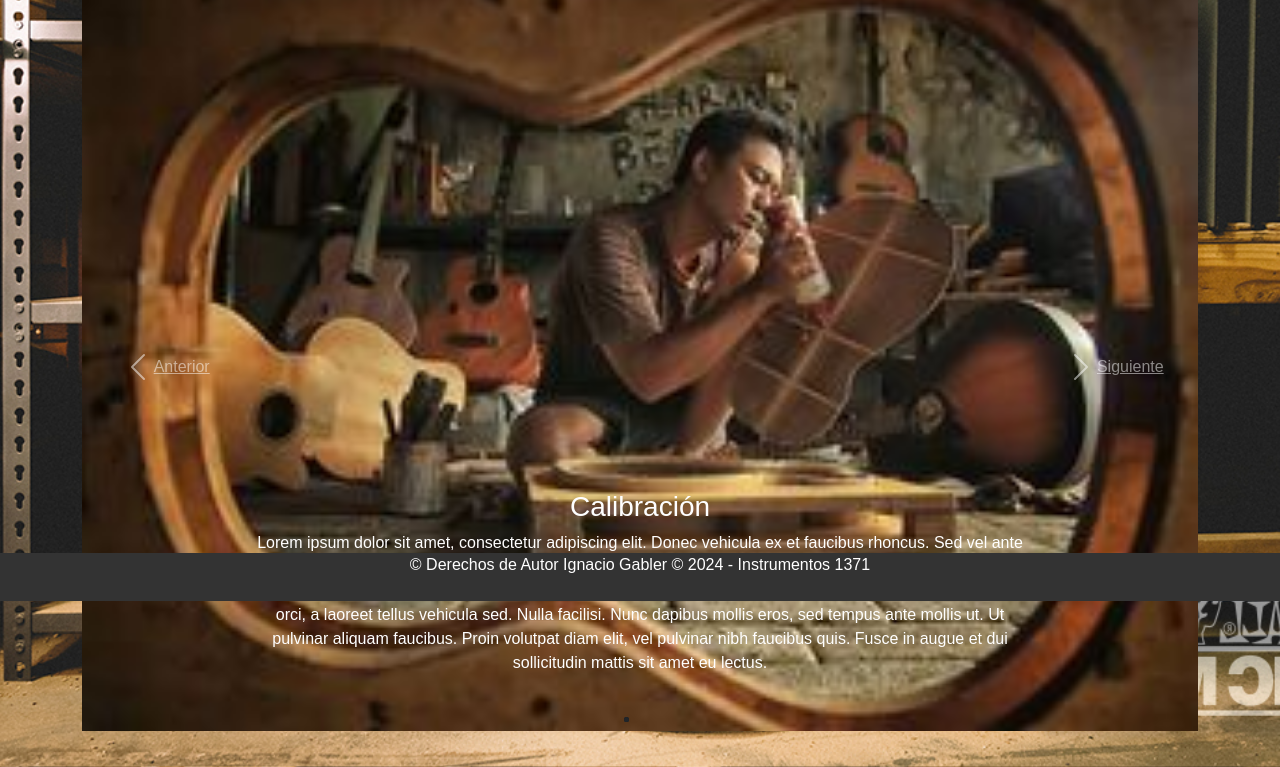
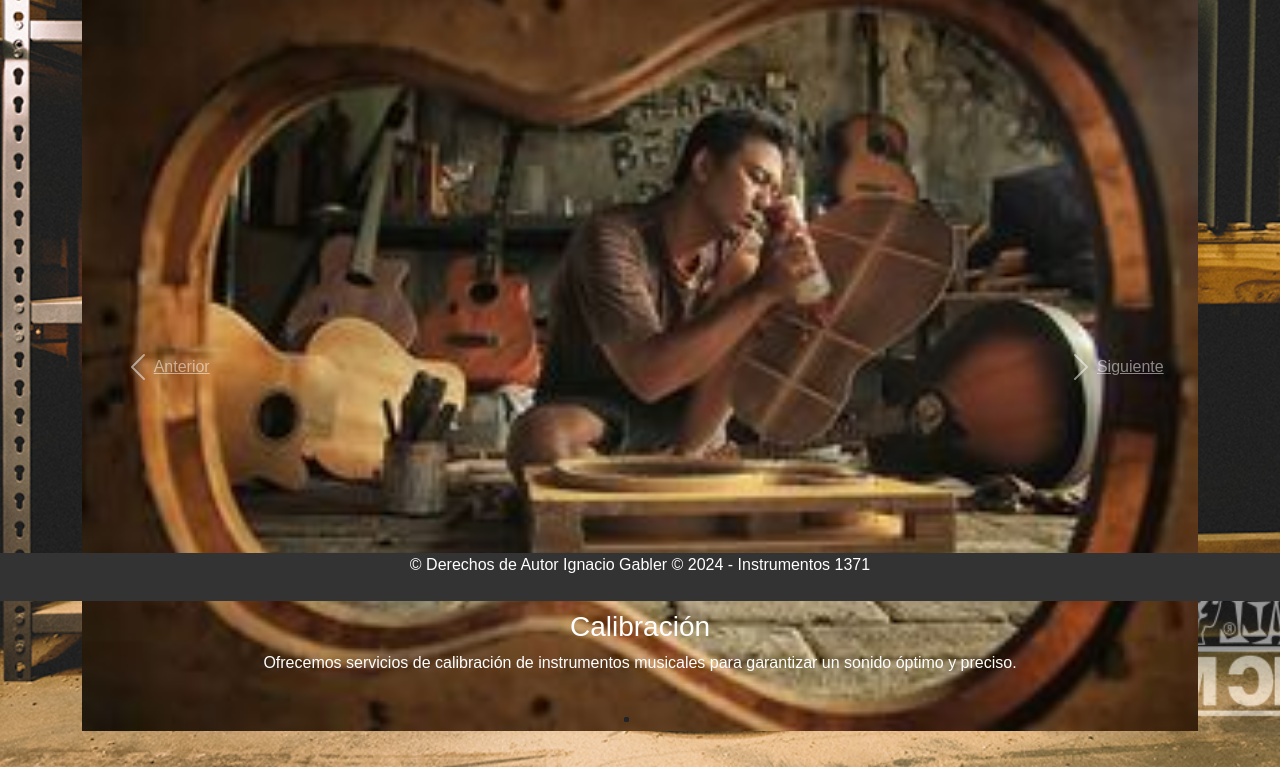
Before and after one commit to ig993/tareacoderhouse2, a website: page pages/serviciotecnico.html in a window 1280 px wide. Shown: the part 199-966 px from the top of the page. Drawn offline with nearby package versions, Linux system fonts and the light colour scheme; a web font is replaced by a local one.

Commit message:
Se acerca el final
Arreglados algunos documentos html, se agregó transparencia al bloque de contacto, ya no hay lorem ipsum en el apartado de serviciotécnico.

```diff
--- a/css/main.css
+++ b/css/main.css
@@ -12,6 +12,7 @@ body {
   background-image: url(../assets/img/fondodelsitio.jpeg);
   background-size: cover;
   background-position: center;
+  background-repeat: no-repeat;
 }
 
 header {
@@ -107,6 +108,7 @@ footer p {
   padding: 20px;
   border-radius: 8px;
   box-shadow: 0 0 10px rgba(255, 252, 252, 0.1);
+  opacity: 0.9;
 }
 
 .contacto h2 {
--- a/pages/serviciotecnico.html
+++ b/pages/serviciotecnico.html
@@ -46,23 +46,26 @@
           <img src="../assets/img/carrusel.jpg" class="d-block w-100" alt="Servicio 1">
           <div class="carousel-caption">
             <h3>Calibración</h3>
-          <p>Lorem ipsum dolor sit amet, consectetur adipiscing elit. Donec vehicula ex et faucibus rhoncus. Sed vel ante venenatis, semper urna et, convallis eros. Etiam ullamcorper vel ex nec ultrices. Nulla turpis lectus, mattis nec massa ut, elementum consectetur ligula. Aliquam sed congue augue, ut convallis dui. Cras aliquet sodales orci, a laoreet tellus vehicula sed. Nulla facilisi. Nunc dapibus mollis eros, sed tempus ante mollis ut. Ut pulvinar aliquam faucibus. Proin volutpat diam elit, vel pulvinar nibh faucibus quis. Fusce in augue et dui sollicitudin mattis sit amet eu lectus.</p>
+            <p>Ofrecemos servicios de calibración de instrumentos musicales para garantizar un sonido óptimo y preciso.</p>
           </div>
         </div>
+
         <div class="carousel-item">
           <img src="../assets/img/carrusel2.jpg" class="d-block w-100" alt="Servicio 2">
           <div class="carousel-caption">
             <h3>Rectificación</h3>
-          <p>Lorem ipsum dolor sit amet, consectetur adipiscing elit. Donec vehicula ex et faucibus rhoncus. Sed vel ante venenatis, semper urna et, convallis eros. Etiam ullamcorper vel ex nec ultrices. Nulla turpis lectus, mattis nec massa ut, elementum consectetur ligula. Aliquam sed congue augue, ut convallis dui. Cras aliquet sodales orci, a laoreet tellus vehicula sed. Nulla facilisi. Nunc dapibus mollis eros, sed tempus ante mollis ut. Ut pulvinar aliquam faucibus. Proin volutpat diam elit, vel pulvinar nibh faucibus quis. Fusce in augue et dui sollicitudin mattis sit amet eu lectus.</p>
+            <p>Optimizamos la experiencia musical con nuestro servicio de rectificación de trastes para guitarra y bajo eléctrico. Eliminamos cualquier irregularidad para garantizar un tacto suave y una entonación perfecta, permitiéndote disfrutar al máximo de tu instrumento.</p>
           </div>
         </div>
+
         <div class="carousel-item">
           <img src="../assets/img/carrusel3.jpg" class="d-block w-100" alt="Servicio 3">
           <div class="carousel-caption">
             <h3>Mantención general</h3>
-          <p>Lorem ipsum dolor sit amet, consectetur adipiscing elit. Donec vehicula ex et faucibus rhoncus. Sed vel ante venenatis, semper urna et, convallis eros. Etiam ullamcorper vel ex nec ultrices. Nulla turpis lectus, mattis nec massa ut, elementum consectetur ligula. Aliquam sed congue augue, ut convallis dui. Cras aliquet sodales orci, a laoreet tellus vehicula sed. Nulla facilisi. Nunc dapibus mollis eros, sed tempus ante mollis ut. Ut pulvinar aliquam faucibus. Proin volutpat diam elit, vel pulvinar nibh faucibus quis. Fusce in augue et dui sollicitudin mattis sit amet eu lectus.</p>
+            <p>Potencia el rendimiento de tus instrumentos musicales con nuestro servicio de mantenimiento de electrónica. Nuestros expertos cuidan cada detalle para asegurar un funcionamiento óptimo de los circuitos y componentes electrónicos, manteniendo tu equipo en condiciones óptimas de sonido y fiabilidad.</p>
           </div>
         </div>
+
       </div>
 
       <!-- Controles de carrusel -->
@@ -74,15 +77,17 @@
         <span class="carousel-control-next-icon" aria-hidden="true"></span>
         <span class="sr-only">Siguiente</span>
       </a>
+
     </div>
   </div>
+</section>
 
 <!-- jQuery y Bootstrap JS -->
 <script src="https://ajax.googleapis.com/ajax/libs/jquery/3.5.1/jquery.min.js"></script>
 <script src="https://cdnjs.cloudflare.com/ajax/libs/popper.js/1.16.0/umd/popper.min.js"></script>
 <script src="https://maxcdn.bootstrapcdn.com/bootstrap/4.5.2/js/bootstrap.min.js"></script>
 
-</html>
+
     <footer>
         <p>© Derechos de Autor Ignacio Gabler &copy; 2024 - Instrumentos 1371</p>
     </footer>
```
Also changed, not shown: pages/audiopro.html (+2 -0 lines). Lines whose indentation alone changed are shown as unchanged.
